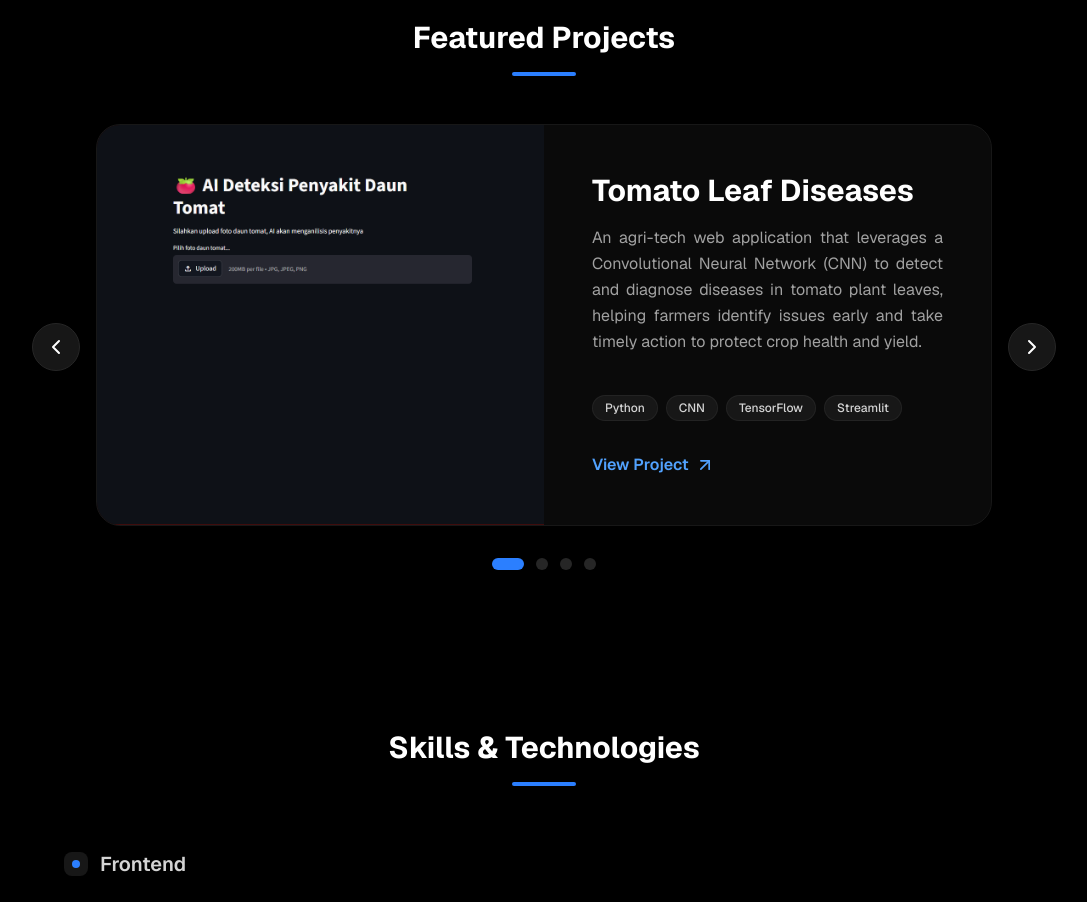
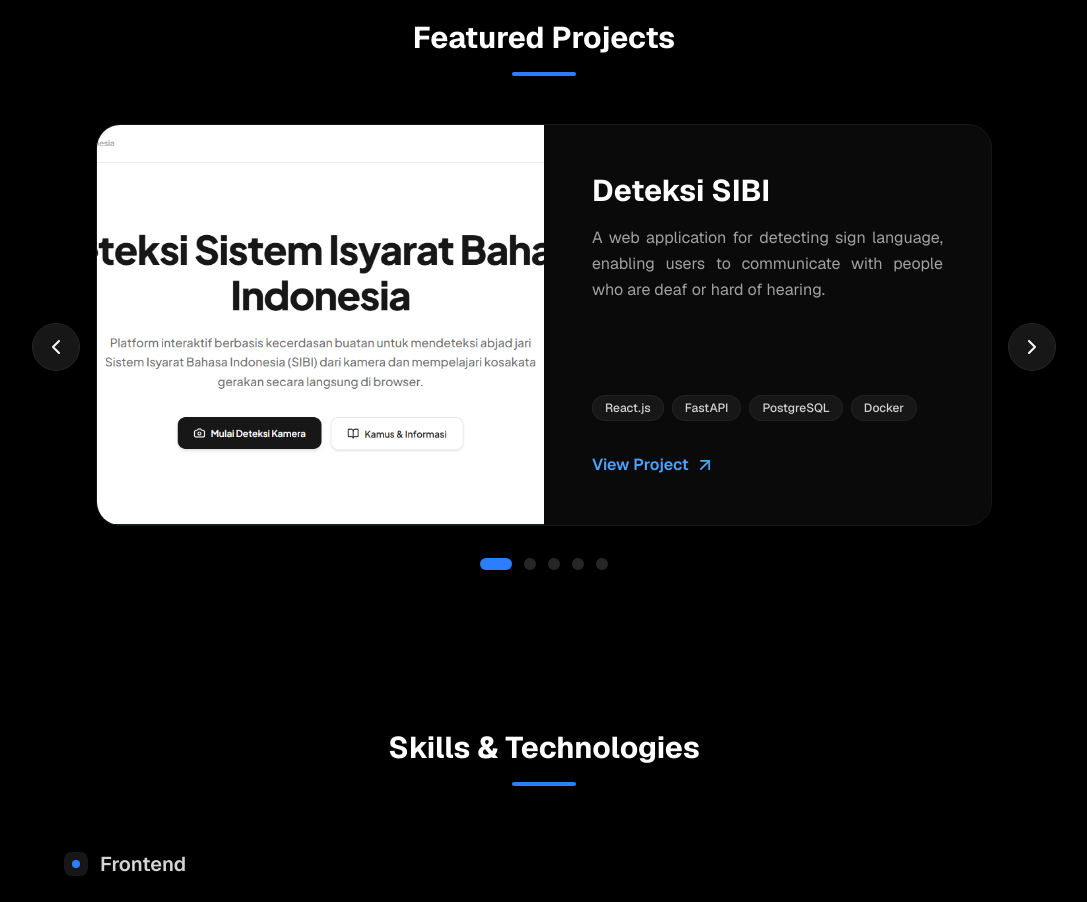
Before and after one commit to evandri30/Portopolio, a Next.js app: page / in a window 1280 px wide. Shown: the part 1540-2442 px from the top of the page, without its empty margins (96-1183 px from the left). Built offline with nearby package versions, Linux system fonts and the light colour scheme.

Commit message:
add sibi project to porto

```diff
--- a/src/constants/projects.ts
+++ b/src/constants/projects.ts
@@ -1,6 +1,14 @@
 import type { ProjectProps } from "@/types/index"
 
 export const projects: ProjectProps[] = [
+    {
+        title: "Deteksi SIBI",
+        description: "A web application for detecting sign language, enabling users to communicate with people who are deaf or hard of hearing.",
+        tech: ["React.js", "FastAPI", "PostgreSQL", "Docker"],
+        link: "https://deteksisibi.my.id/",
+        color: "bg-green-950/40 border-b border-green-900/30",
+        image: "/images/sibi.png"
+    },
     {
         title: "Tomato Leaf Diseases",
         description: "An agri-tech web application that leverages a Convolutional Neural Network (CNN) to detect and diagnose diseases in tomato plant leaves, helping farmers identify issues early and take timely action to protect crop health and yield.",
```
Also changed, not shown: public/images/sibi.png (added).
